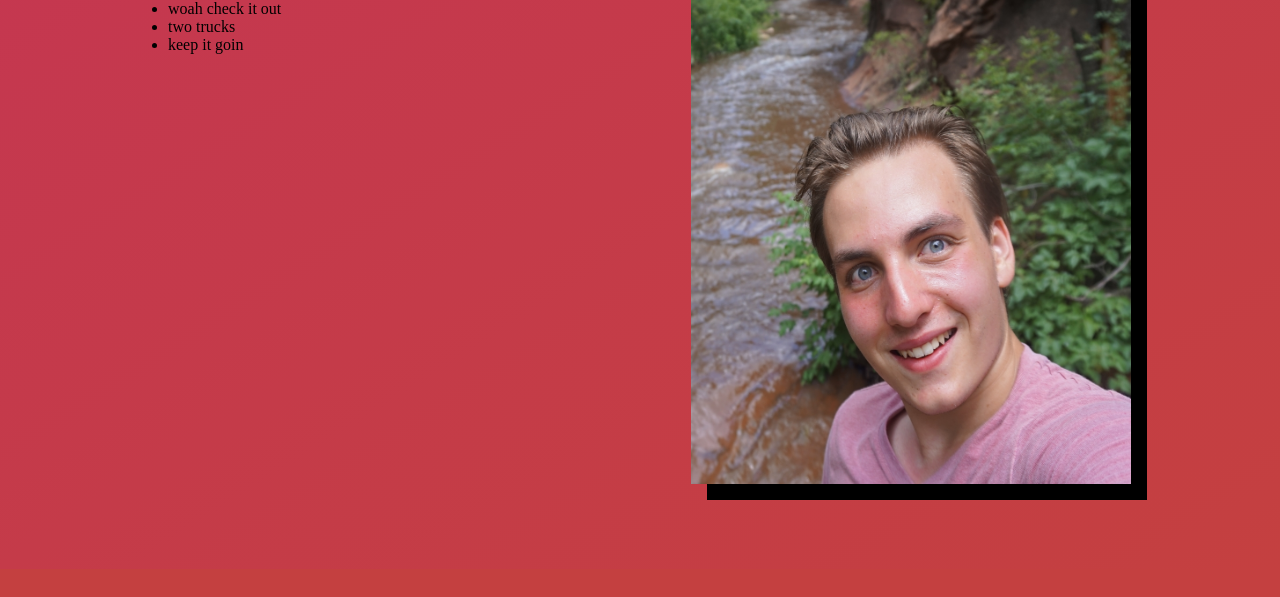
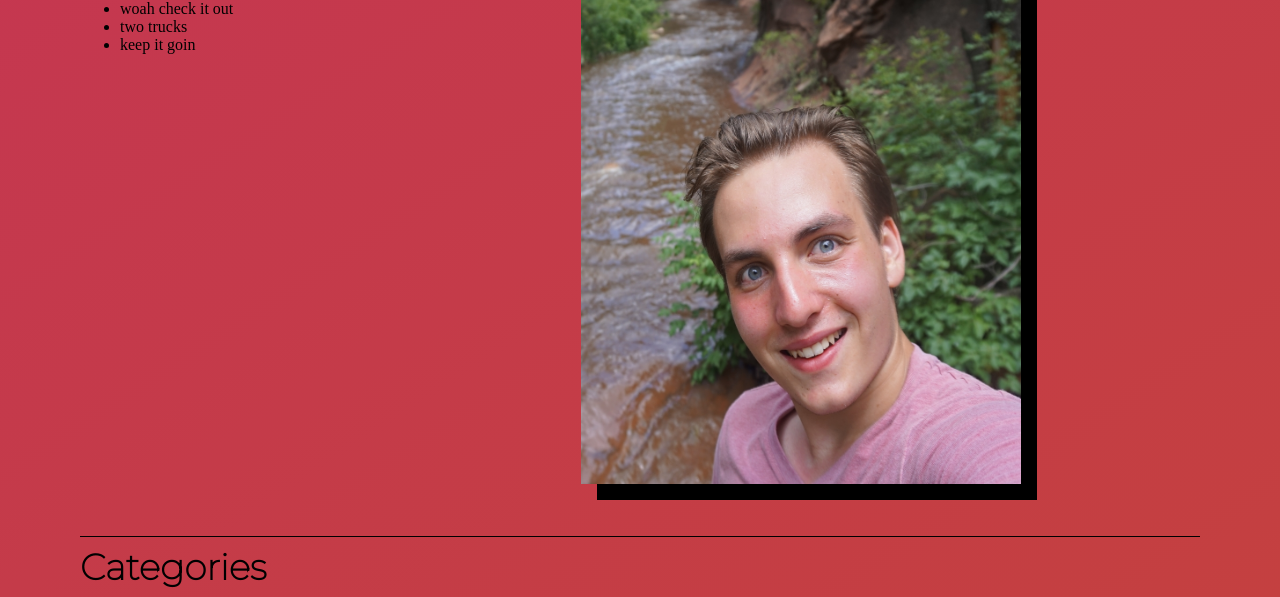
Before and after one commit to alexrechsteinerUNL/alexrechsteinerUNL.github.io, a plain HTML site: page index.html in a window 1280 px wide. Shown: the part 231-828 px from the top of the page. Before the commit the page ends 800 px from the top, so only its background shows below. Drawn offline with Linux system fonts and the light colour scheme.

Commit message:
Updated sectionals

```diff
--- a/index.html
+++ b/index.html
@@ -10,18 +10,25 @@
     <body>
         <div class="within-page-margins">
             <hr class="solid">
+            <h2>General Information</h2>
             <div class="general-info">
-                <h2>General Information</h2>
-                <ul style="float: left; width:45%">
+                <ul style="float:left; width:45%">
                     <li>woah check it out</li>
                     <li>two trucks</li>
                     <li>keep it goin</li>
                 </ul>
-                <div style="float: right; width:45%">
+                <div style="float:left; width:45%">
                     <img src="images/alex-bad.jpg" alt="That's right, it's-a-me Alex Rechsteiner" style="width:440px;height:500px;box-shadow:16px 16px">
                 </div>
             </div>
+            <br /><br /><br />
+            <hr class="solid">
+            <h2>Categories</h2>
+            <div>
+
+            </div>
         </div>
+
     </body>
 
 </html>
--- a/styling.css
+++ b/styling.css
@@ -38,4 +38,5 @@ div.within-page-margins {
 div.general-info {
     width: 1024px;
     margin: auto;
+    display: inline-block;
 }
```
